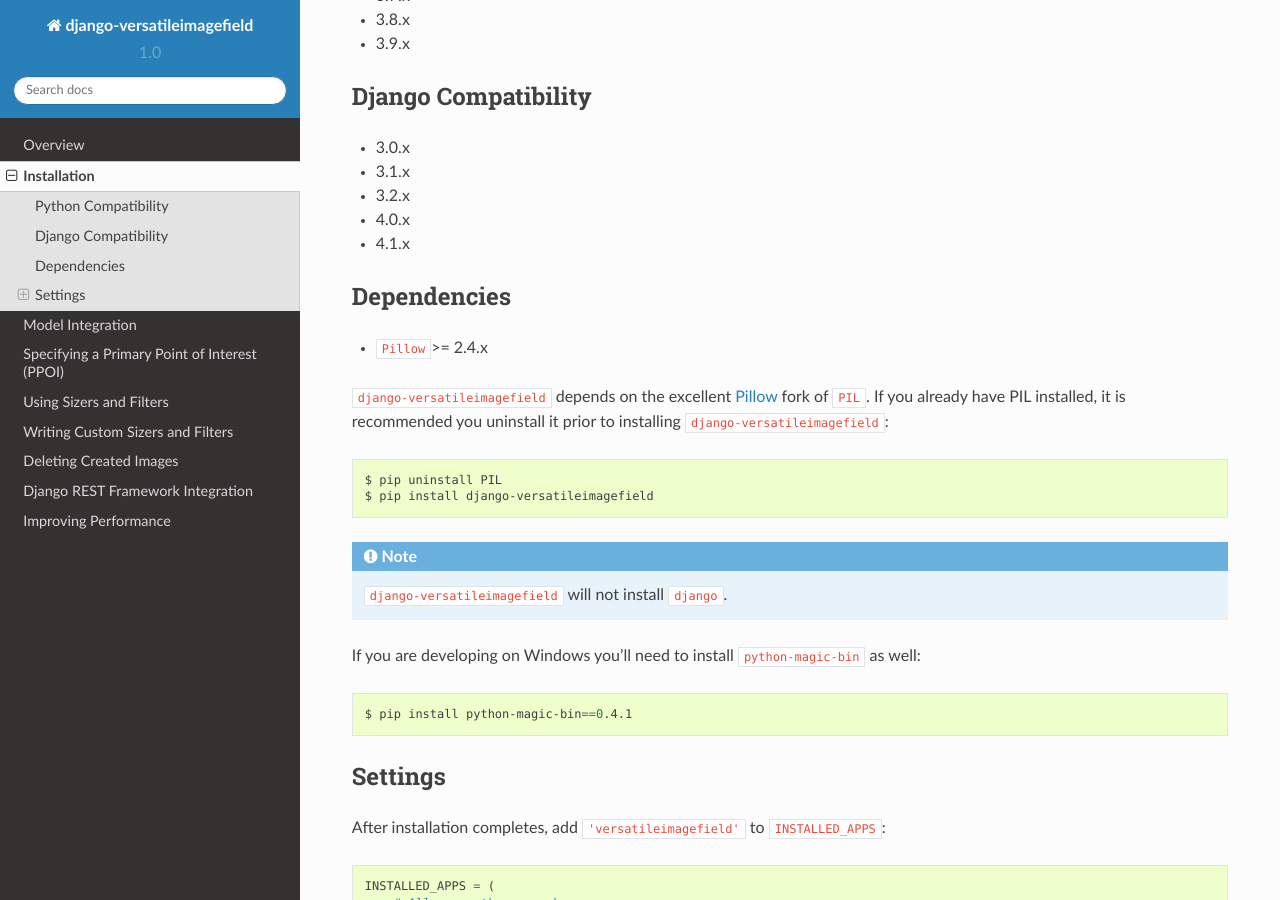
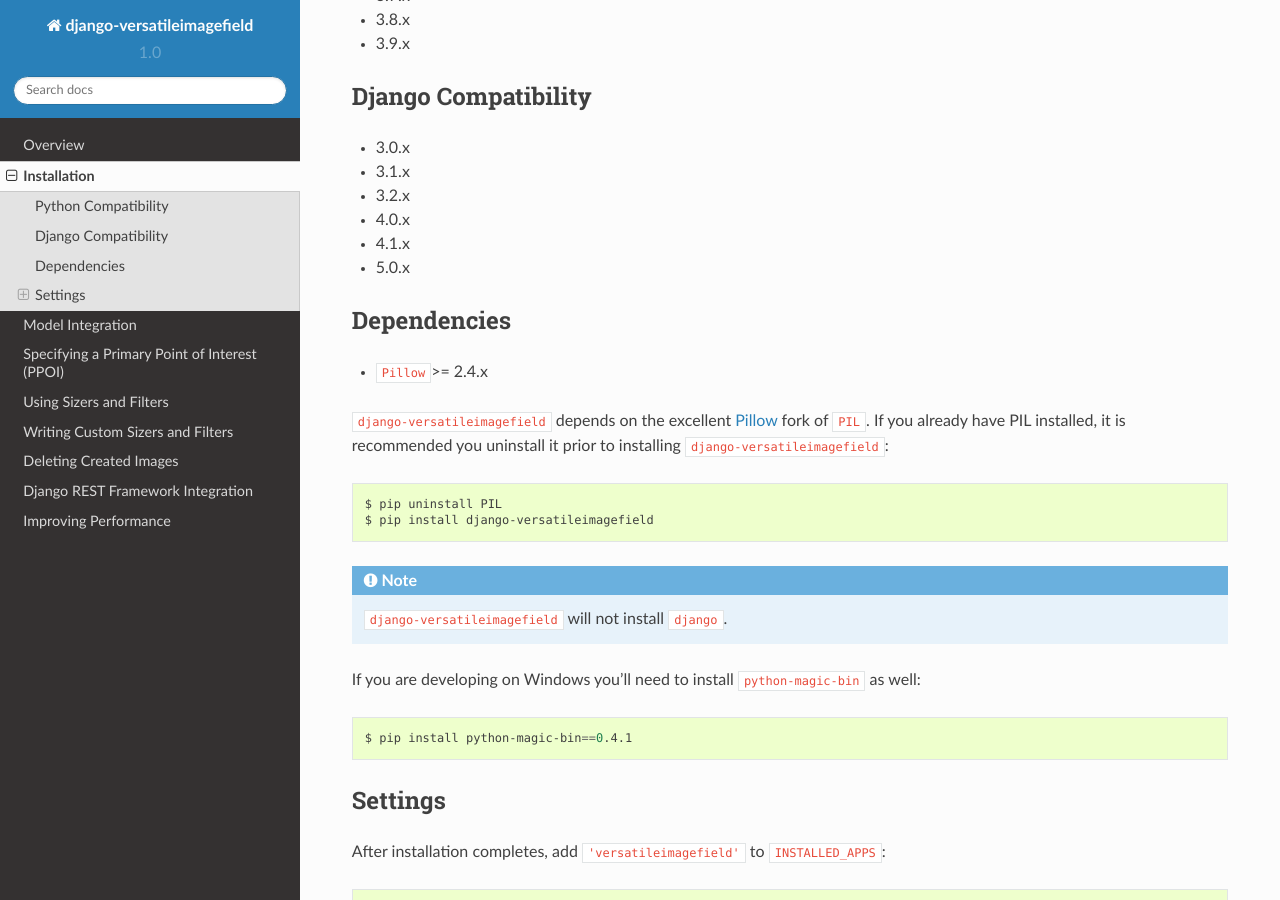
Before and after one commit to respondcreate/django-versatileimagefield, a Sphinx documentation site: the page built from docs/installation.rst, in a window 1280 px wide and 900 px high, scrolled down 371 px. Built offline with Sphinx 7.4.7 and the Read the Docs theme 2.0.0, drawn with Linux system fonts in a browser that asks for light colours.

Commit message:
Updated PyPI publish `runs-on`
Added Django 5.0 to supported versions in README & docs.

```diff
--- a/README.rst
+++ b/README.rst
@@ -37,6 +37,7 @@
   - 3.2.x
   - 4.0.x
   - 4.1.x
+  - 5.0.x
 
 **NOTE**: The 1.4 release dropped support for Django 1.5.x & 1.6.x.
 
--- a/docs/installation.rst
+++ b/docs/installation.rst
@@ -23,6 +23,7 @@
 -  3.2.x
 -  4.0.x
 -  4.1.x
+-  5.0.x
 
 Dependencies
 ------------
```
Also changed, not shown: 1 other file.
